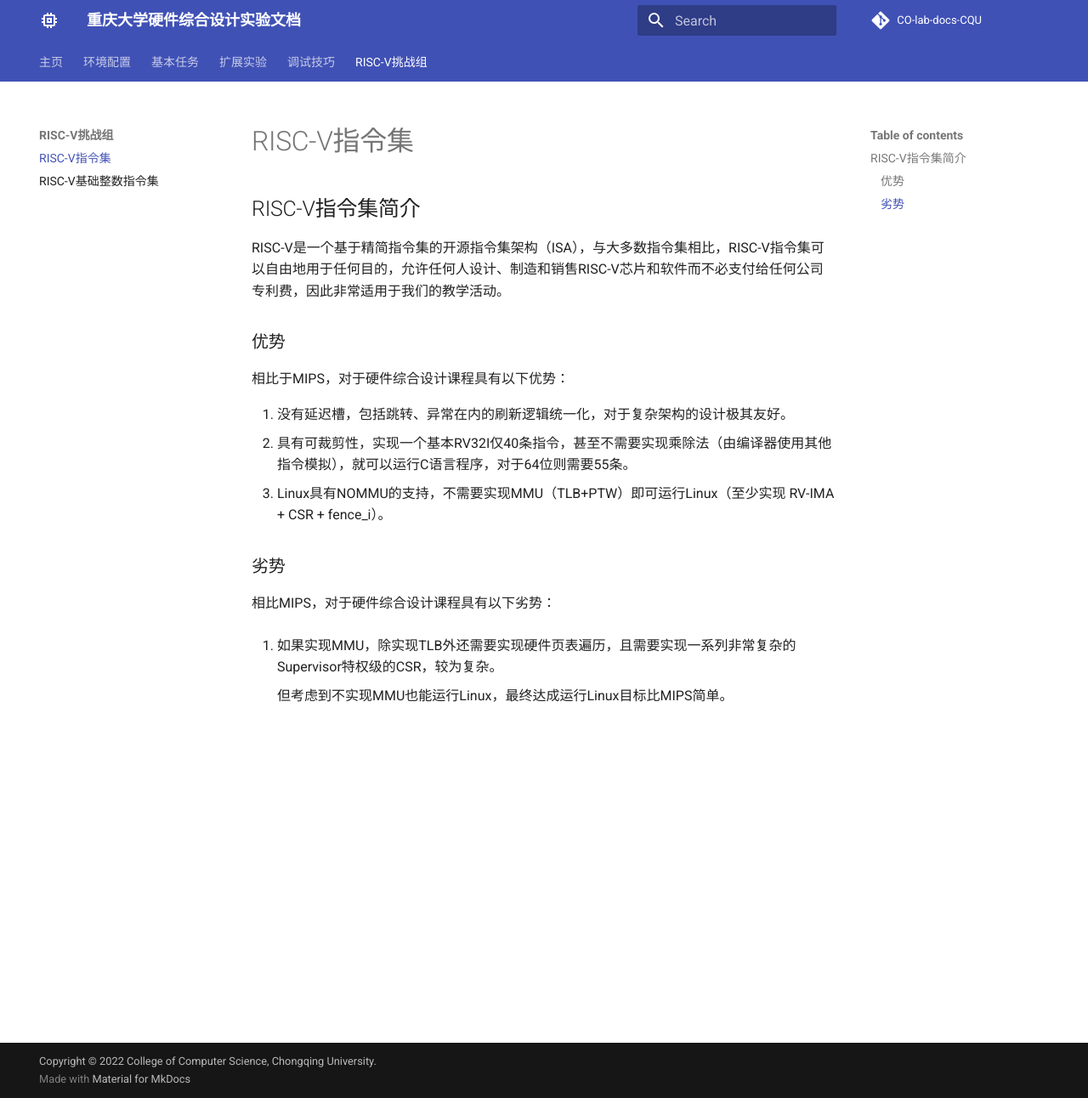
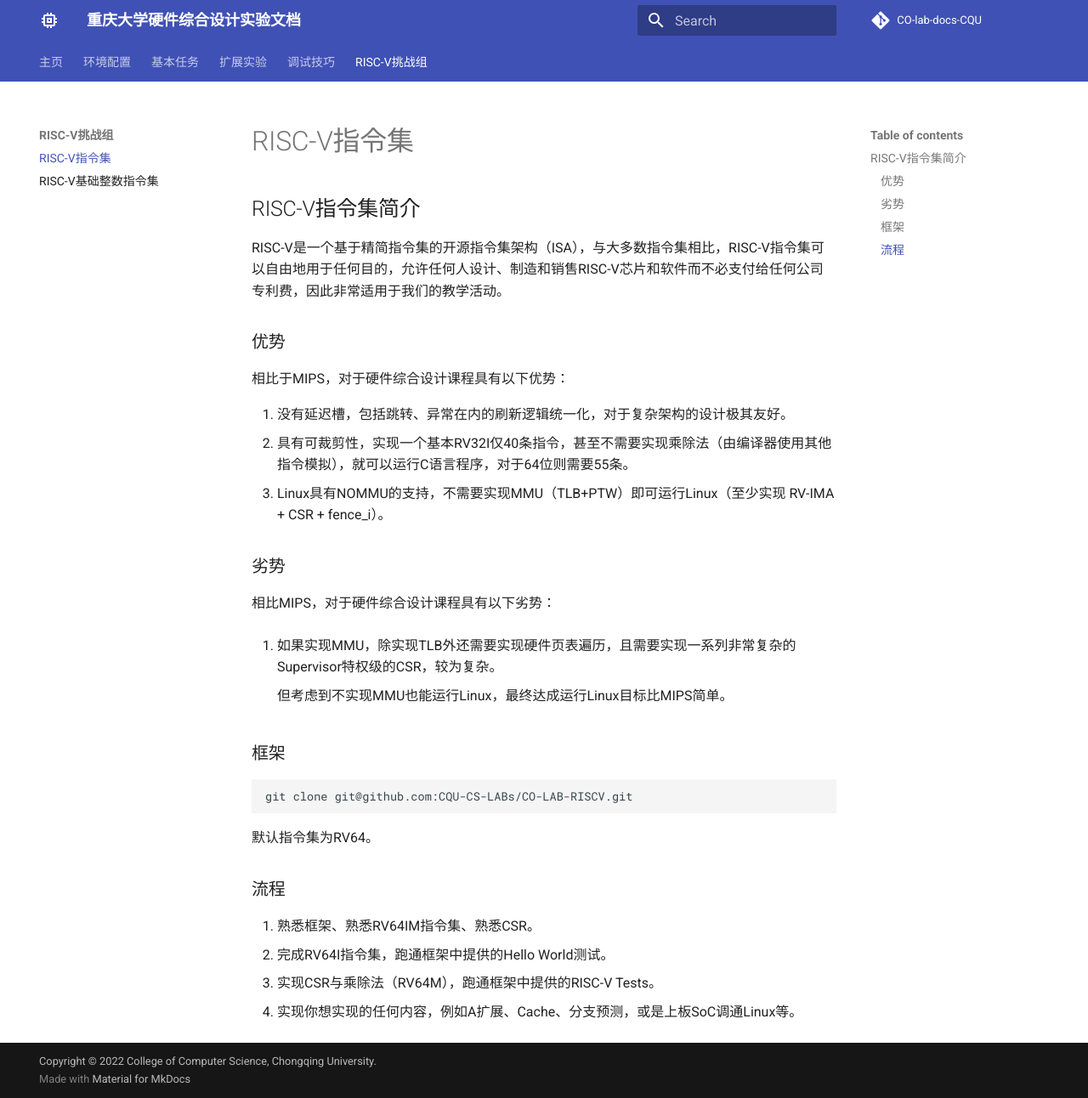
Before and after one commit to CQU-CS-LABs/CO-lab-docs-CQU, an MkDocs documentation site: the page built from docs/rv/intro.md, in a window 1280 px wide and 1292 px high. Shown: the whole window at 85% size. Built offline with MkDocs 1.6.1 and Material for MkDocs 9.7.7, drawn with Linux system fonts in a browser that asks for light colours; comment, search, counter and statistics services are not loaded.

Commit message:
fix intro

````diff
--- a/docs/rv/intro.md
+++ b/docs/rv/intro.md
@@ -17,3 +17,18 @@ RISC-V是一个基于精简指令集的开源指令集架构（ISA），与大
 1. 如果实现MMU，除实现TLB外还需要实现硬件页表遍历，且需要实现一系列非常复杂的Supervisor特权级的CSR，较为复杂。
 
     但考虑到不实现MMU也能运行Linux，最终达成运行Linux目标比MIPS简单。
+
+### 框架
+
+```shell
+git clone git@github.com:CQU-CS-LABs/CO-LAB-RISCV.git
+```
+
+默认指令集为RV64。
+
+### 流程
+
+1. 熟悉框架、熟悉RV64IM指令集、熟悉CSR。
+2. 完成RV64I指令集，跑通框架中提供的Hello World测试。
+3. 实现CSR与乘除法（RV64M），跑通框架中提供的RISC-V Tests。
+4. 实现你想实现的任何内容，例如A扩展、Cache、分支预测，或是上板SoC调通Linux等。
````
